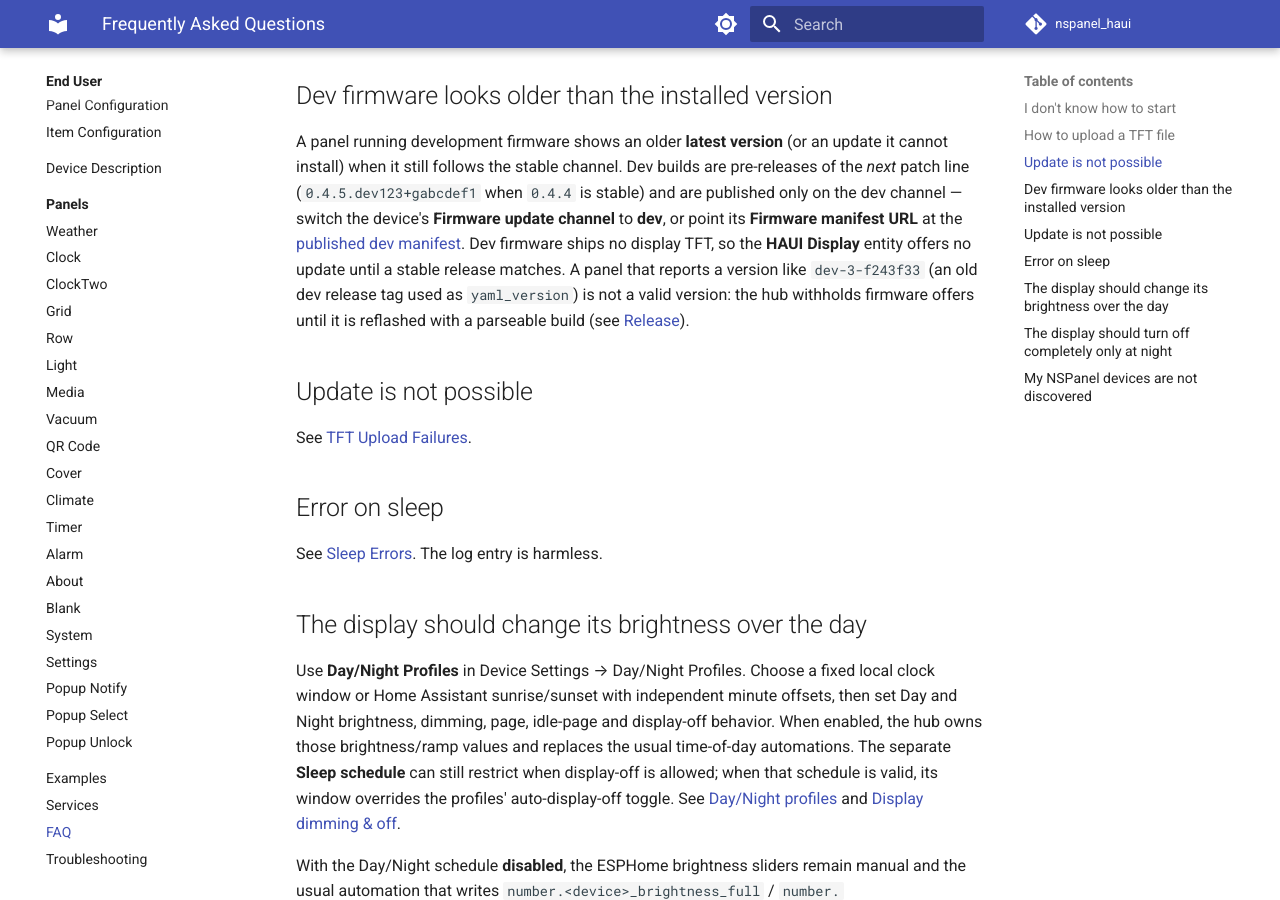
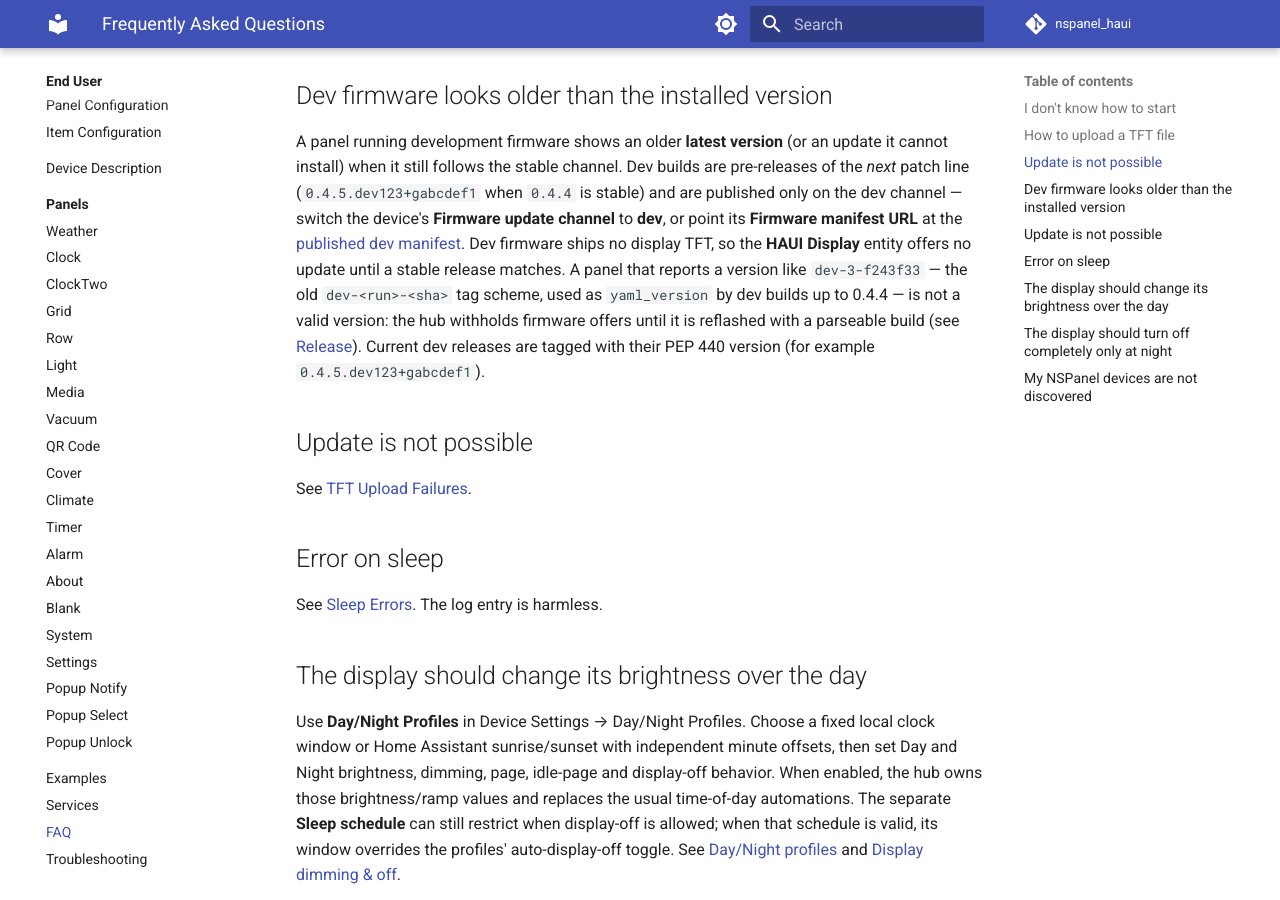
Before and after one commit to happydasch/nspanel_haui, an MkDocs documentation site: the page built from docs/faq.md, in a window 1280 px wide and 900 px high, scrolled down 634 px. Built offline with MkDocs 1.6.1 and Material for MkDocs 9.7.7, drawn with Linux system fonts in a browser that asks for light colours; comment, search, counter and statistics services are not loaded.

Commit message:
docs(faq): point at the versioned dev release tags

```diff
--- a/docs/faq.md
+++ b/docs/faq.md
@@ -30,9 +30,11 @@ is stable) and are published only on the dev channel — switch the device's
 at the [published dev manifest](release.md#published-development-firmware).
 Dev firmware ships no display TFT, so the **HAUI Display** entity offers no
 update until a stable release matches. A panel that reports a version like
-`dev-3-f243f33` (an old dev release tag used as `yaml_version`) is not a valid
-version: the hub withholds firmware offers until it is reflashed with a
-parseable build (see [Release](release.md#published-development-firmware)).
+`dev-3-f243f33` — the old `dev-<run>-<sha>` tag scheme, used as `yaml_version`
+by dev builds up to 0.4.4 — is not a valid version: the hub withholds firmware
+offers until it is reflashed with a parseable build (see
+[Release](release.md#published-development-firmware)). Current dev releases are
+tagged with their PEP 440 version (for example `0.4.5.dev123+gabcdef1`).
 
 ## Update is not possible
 
```
